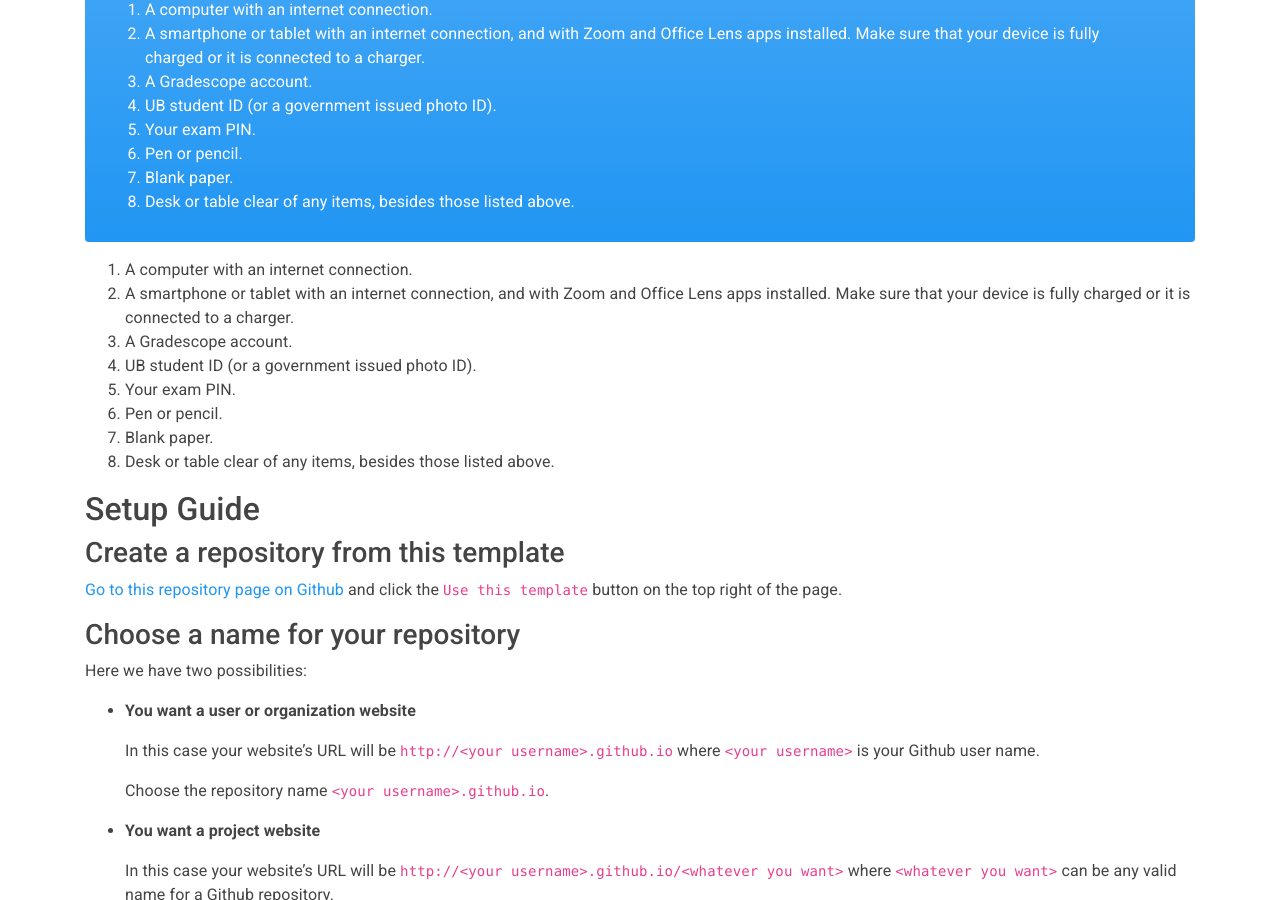
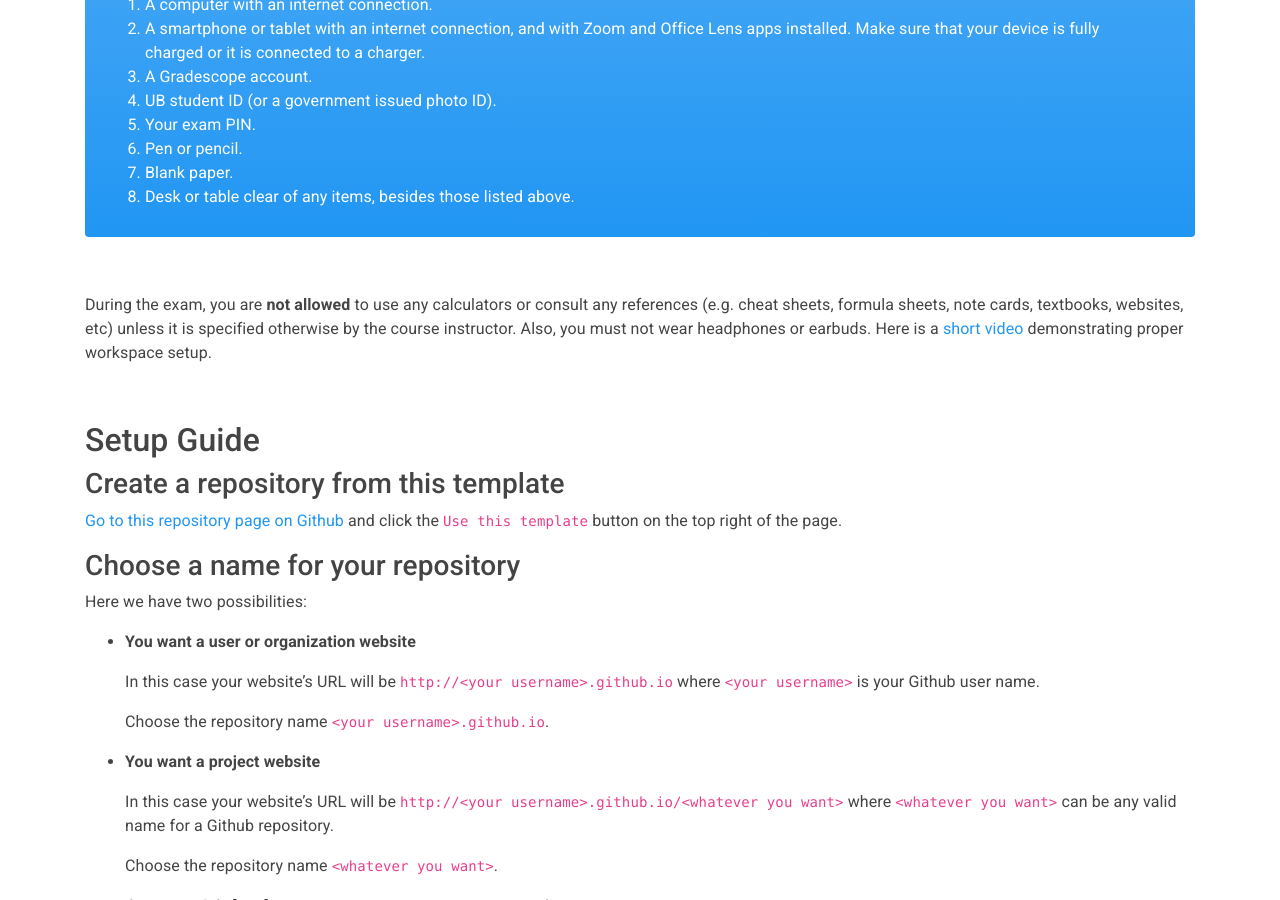
Before and after one commit to ub-math/exam_guides, a Jekyll site: the page built from docs/index.md, in a window 1280 px wide and 900 px high, scrolled down 1694 px. Built offline with Jekyll 4.4.1, drawn with Linux system fonts in a browser that asks for light colours.

Commit message:
Update index.md

```diff
--- a/docs/index.md
+++ b/docs/index.md
@@ -81,7 +81,7 @@ If you can’t find it, contact the course instructor. For each Math course you
 
 ## Your exam workspace
 
-### Workspace setup
+#### Workspace setup
 
 Your exam workspace should be in a quiet location with no one else around. Remember: this is an exam you will need to concentrate!
 
@@ -102,17 +102,14 @@ Your exam workspace should be in a quiet location with no one else around. Remem
   </div>
 
 
+<br/>
 
-1. A computer with an internet connection.
-2. A smartphone or tablet with an internet connection, and with Zoom and Office Lens apps installed.
-   Make sure that your device is fully charged or it is connected to a charger.
-3. A Gradescope account.
-4. UB student ID (or a government issued photo ID).
-5. Your exam PIN.
-6. Pen or pencil.
-7. Blank paper.
-8. Desk or table clear of any items, besides those listed above.
+During the exam, you are **not allowed** to use any calculators or consult any references (e.g. cheat sheets, formula sheets, note cards,
+textbooks, websites, etc) unless it is specified otherwise by the course instructor. Also, you must not wear headphones or earbuds.
+Here is a [short video](https://ub.hosted.panopto.com/Panopto/Pages/Viewer.aspx?id=e79dfaad-6f77-4f01-8b14-ac51003e3efe){:target="_blank" rel="noopener"}
+demonstrating proper workspace setup.
 
+<br/>
 
 
 ## Setup Guide
```
